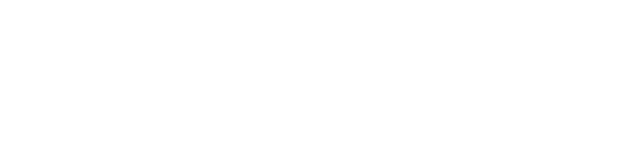
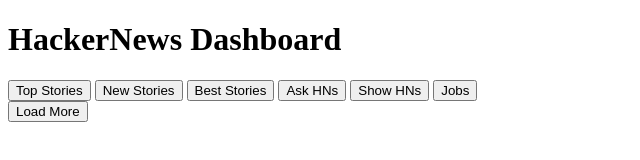
Before and after one commit to kh3rld/clonernews, a plain HTML site: page index.html in a window 1280 px wide. Shown: the whole page, without its empty margins (0-640 px from the left). Drawn offline with Linux system fonts and the light colour scheme.

Commit message:
feat: implement the template file

```diff
--- a/index.html
+++ b/index.html
@@ -3,9 +3,22 @@
 <head>
     <meta charset="UTF-8">
     <meta name="viewport" content="width=device-width, initial-scale=1.0">
-    <title>Hacker News Dashboard</title>
+    <title>HackerNews</title>
 </head>
 <body>
-
+    <div class="container">
+        <h1>HackerNews Dashboard</h1>
+        <div id="liveUpdate" class="live-update" style="display: none;"></div>
+        <div>
+            <button onclick="loadStories('top')">Top Stories</button>
+            <button onclick="loadStories('new')">New Stories</button>
+            <button onclick="loadStories('best')">Best Stories</button>
+            <button onclick="loadStories('ask')">Ask HNs</button>
+            <button onclick="loadStories('show')">Show HNs</button>
+            <button onclick="loadStories('job')">Jobs</button>
+        </div>
+        <div id="stories" class="tab-content active"></div>
+        <button id="loadMore">Load More</button>
+    </div>
 </body>
 </html>
```
